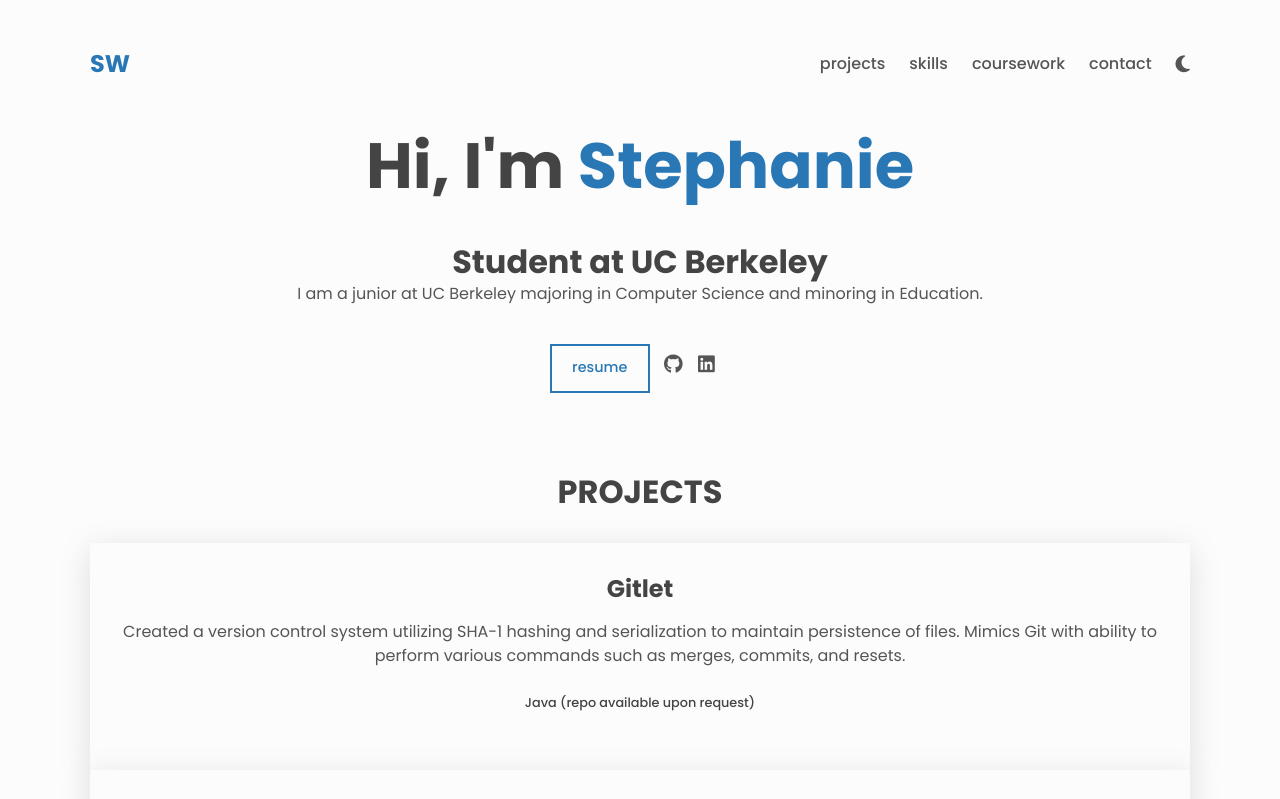
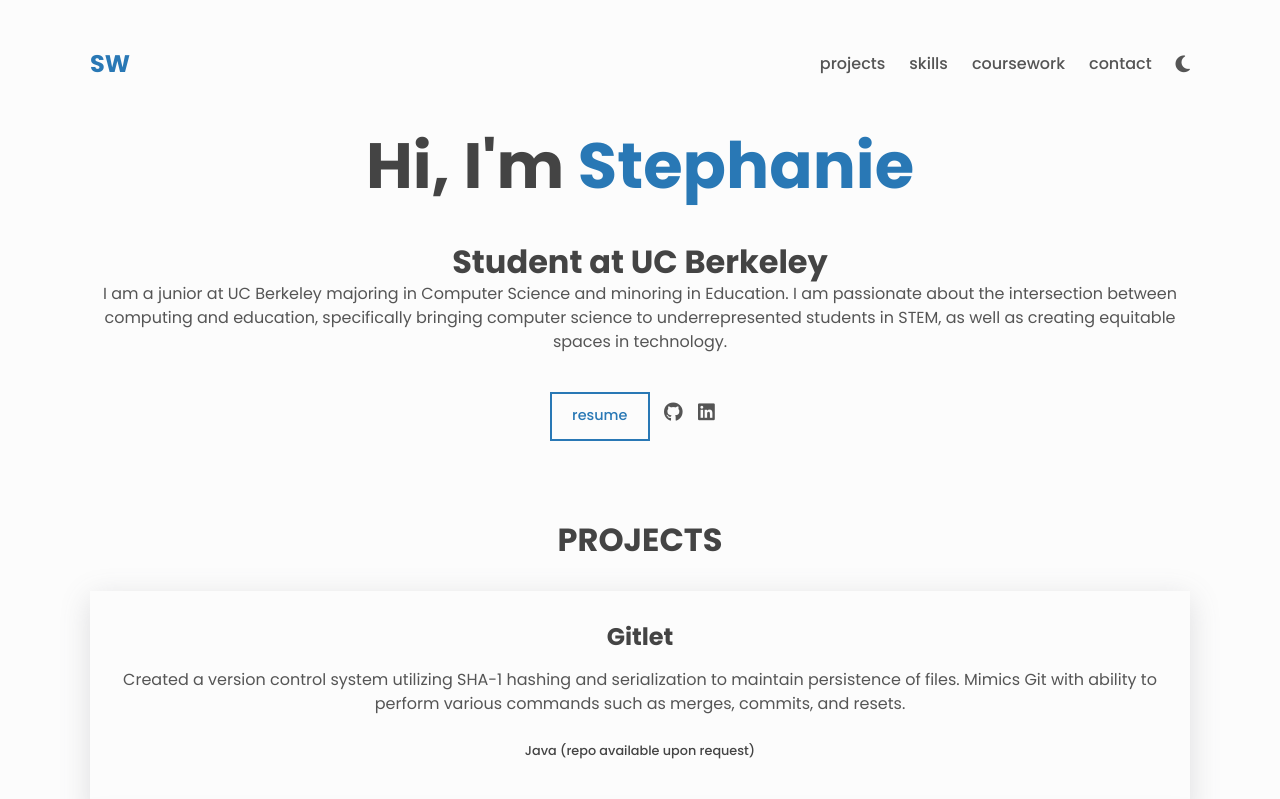
Before and after one commit to stephaniewong2/stephaniewong2.github.io, a plain HTML site: page index.html in a window 1280 px wide. Shown: the top 799 px of the page. Drawn offline with Linux system fonts and the light colour scheme.

Commit message:
update about me

```diff
--- a/index.html
+++ b/index.html
@@ -49,7 +49,9 @@
     <div class="about center">
       <h1>Hi, I'm <span class = "about__name">Stephanie</span></h1>
       <h2 class = "about__role">Student at UC Berkeley</h2>
-      <p>I am a junior at UC Berkeley majoring in Computer Science and minoring in Education.</p>
+      <p style = "text-align: center;"> I am a junior at UC Berkeley majoring in Computer Science and minoring in Education.
+        I am passionate about the intersection between computing and education, specifically bringing computer science to underrepresented students in STEM,
+        as well as creating equitable spaces in technology. </p>
       <div class="about__contact center">
         <a href="Resume.pdf" target="_blank">
           <span class="btn btn--outline">Resume</span>
--- a/styles.css
+++ b/styles.css
@@ -37,6 +37,7 @@ body {
 
 .dark {
   --clr-bg: #23283e;
+  /* background color: 27262b */
   --clr-bg-alt: #2a2f4c;
   --clr-fg: #bdbddd;
   --clr-fg-alt: #cdcdff;
```
Also changed, not shown: 1 other file.
